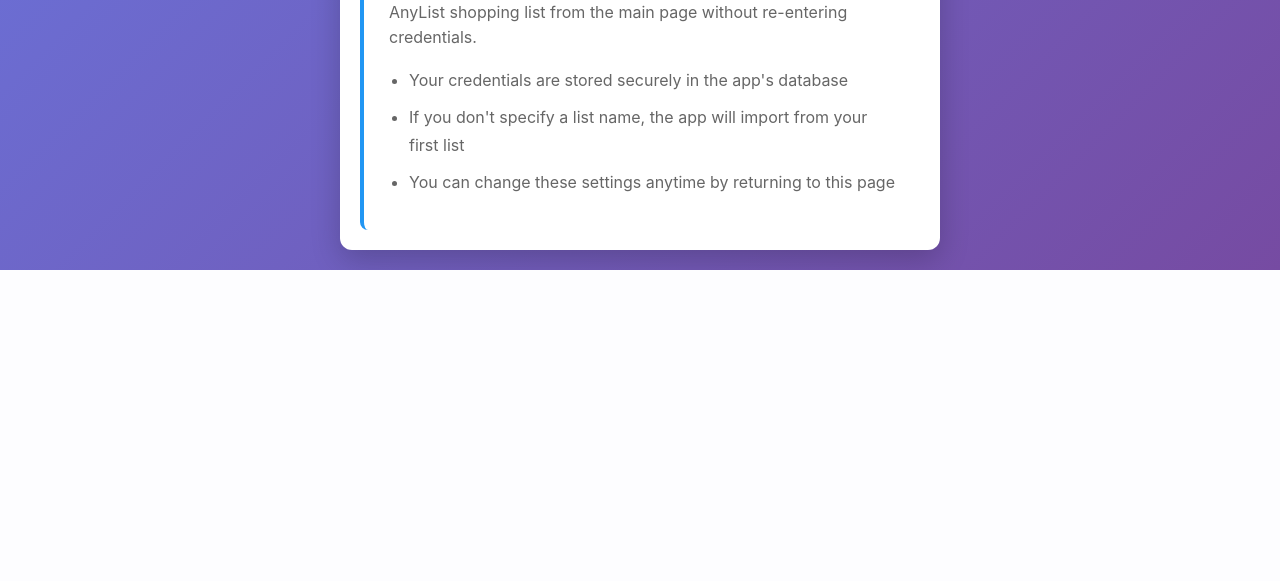
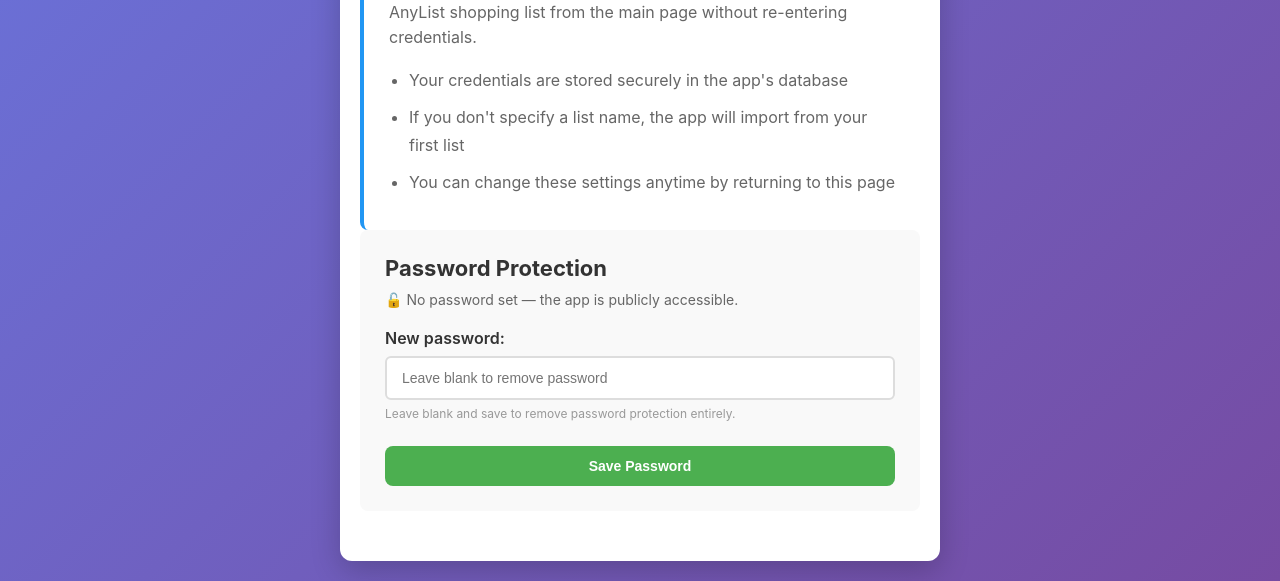
Before and after one commit to masweetman/anylist-to-brkbowl, a Flask app: page /settings in a window 1280 px wide. Shown: the part 782-1363 px from the top of the page. Before the commit the page ends 1052 px from the top, so only its background shows below. Run offline with Flask 3, Linux system fonts and the light colour scheme; data comes from the database, SQL or seed files in the repository.

Commit message:
added password protection

```diff
--- a/app.py
+++ b/app.py
@@ -1,8 +1,11 @@
 import csv
+import hmac
+import os
 import time
 import threading
 from io import StringIO, BytesIO
-from flask import Flask, render_template, request, jsonify, send_file
+from flask import Flask, render_template, request, jsonify, send_file, session, redirect, url_for
+from werkzeug.security import generate_password_hash, check_password_hash
 from database import db, ShoppingItem, Settings
 from dotenv import load_dotenv
 
@@ -18,6 +21,39 @@ _sessions_lock = threading.Lock()
 app = Flask(__name__)
 app.config['SQLALCHEMY_DATABASE_URI'] = 'sqlite:///shopping_list.db'
 app.config['SQLALCHEMY_TRACK_MODIFICATIONS'] = False
+app.secret_key = os.environ.get('SECRET_KEY', 'dev-secret-change-me')
+
+
+@app.before_request
+def require_login():
+    if request.endpoint in ('login', 'logout', 'static'):
+        return
+    settings = Settings.query.first()
+    if not (settings and settings.app_password):
+        return  # no password set — allow all access
+    if not session.get('authenticated'):
+        if request.path.startswith('/api/'):
+            return jsonify({'error': 'Authentication required'}), 401
+        return redirect(url_for('login'))
+
+
+@app.route('/login', methods=['GET', 'POST'])
+def login():
+    error = None
+    if request.method == 'POST':
+        password = request.form.get('password', '')
+        settings = Settings.query.first()
+        if settings and settings.app_password and check_password_hash(settings.app_password, password):
+            session['authenticated'] = True
+            return redirect(url_for('index'))
+        error = 'Incorrect password.'
+    return render_template('login.html', error=error)
+
+
+@app.route('/logout')
+def logout():
+    session.clear()
+    return redirect(url_for('login'))
 
 # Initialize database
 db.init_app(app)
@@ -41,11 +77,19 @@ with app.app_context():
             conn.commit()
         print("✅ Added anylist_list_id column to shopping_items table")
 
+    settings_columns = [col['name'] for col in inspector.get_columns('settings')]
+    if 'app_password' not in settings_columns:
+        with db.engine.connect() as conn:
+            conn.execute(db.text('ALTER TABLE settings ADD COLUMN app_password VARCHAR(255)'))
+            conn.commit()
+
 
 @app.route('/')
 def index():
     """Render the main shopping list page"""
-    return render_template('index.html')
+    settings = Settings.query.first()
+    has_password = bool(settings and settings.app_password)
+    return render_template('index.html', has_password=has_password)
 
 
 @app.route('/settings')
@@ -416,6 +460,27 @@ def save_settings():
     return jsonify(settings.to_dict())
 
 
+@app.route('/api/settings/password', methods=['POST'])
+def set_app_password():
+    """Set or clear the app login password"""
+    data = request.json
+    new_password = data.get('password', '').strip()
+
+    settings = Settings.query.first()
+    if not settings:
+        settings = Settings()
+        db.session.add(settings)
+
+    settings.app_password = generate_password_hash(new_password) if new_password else None
+    db.session.commit()
+
+    # If password was cleared, drop the current session so the page stays accessible
+    if not new_password:
+        session.clear()
+
+    return jsonify({'success': True, 'has_password': bool(new_password)})
+
+
 @app.route('/api/add-to-cart', methods=['POST'])
 def add_to_cart():
     """Start interactive add-to-cart session and open in new tab"""
--- a/database.py
+++ b/database.py
@@ -38,6 +38,7 @@ class Settings(db.Model):
     anylist_email = db.Column(db.String(255), nullable=True)
     anylist_password = db.Column(db.String(255), nullable=True)
     anylist_list_name = db.Column(db.String(255), nullable=True)
+    app_password = db.Column(db.String(255), nullable=True)
     updated_at = db.Column(db.DateTime, default=datetime.utcnow, onupdate=datetime.utcnow)
 
     def to_dict(self):
@@ -47,5 +48,6 @@ class Settings(db.Model):
             'anylist_email': self.anylist_email,
             'anylist_password': self.anylist_password,
             'anylist_list_name': self.anylist_list_name,
+            'has_password': bool(self.app_password),
             'updated_at': self.updated_at.isoformat()
         }
--- a/static/settings.js
+++ b/static/settings.js
@@ -4,6 +4,9 @@ const settingsMessage = document.getElementById('settingsMessage');
 const emailInput = document.getElementById('email');
 const passwordInput = document.getElementById('password');
 const listNameInput = document.getElementById('listName');
+const passwordForm = document.getElementById('passwordForm');
+const passwordMessage = document.getElementById('passwordMessage');
+const passwordStatus = document.getElementById('passwordStatus');
 
 // Initialize
 document.addEventListener('DOMContentLoaded', () => {
@@ -14,6 +17,7 @@ document.addEventListener('DOMContentLoaded', () => {
 // Attach event listeners
 function attachEventListeners() {
     settingsForm.addEventListener('submit', handleSaveSettings);
+    passwordForm.addEventListener('submit', handleSetPassword);
 }
 
 // Load settings from server
@@ -31,6 +35,9 @@ async function loadSettings() {
         if (settings.anylist_list_name) {
             listNameInput.value = settings.anylist_list_name;
         }
+        passwordStatus.textContent = settings.has_password
+            ? '🔒 Password protection is enabled.'
+            : '🔓 No password set — the app is publicly accessible.';
     } catch (error) {
         console.error('Error loading settings:', error);
     }
@@ -80,3 +87,33 @@ function showMessage(type, text, targetElement = settingsMessage) {
     targetElement.className = `message ${type}`;
     targetElement.textContent = text;
 }
+
+// Handle set/change/remove app password
+async function handleSetPassword(e) {
+    e.preventDefault();
+    const newPassword = document.getElementById('appPassword').value;
+
+    try {
+        const response = await fetch('/api/settings/password', {
+            method: 'POST',
+            headers: { 'Content-Type': 'application/json' },
+            body: JSON.stringify({ password: newPassword }),
+        });
+
+        const data = await response.json();
+        if (response.ok) {
+            const msg = data.has_password ? 'Password set successfully.' : 'Password removed. App is now publicly accessible.';
+            showMessage('success', msg, passwordMessage);
+            passwordStatus.textContent = data.has_password
+                ? '🔒 Password protection is enabled.'
+                : '🔓 No password set — the app is publicly accessible.';
+            document.getElementById('appPassword').value = '';
+            setTimeout(() => { passwordMessage.innerHTML = ''; }, 3000);
+        } else {
+            showMessage('error', data.error || 'Failed to update password', passwordMessage);
+        }
+    } catch (error) {
+        console.error('Error setting password:', error);
+        showMessage('error', 'Error updating password', passwordMessage);
+    }
+}
--- a/templates/index.html
+++ b/templates/index.html
@@ -16,6 +16,7 @@
                 <button class="btn-secondary" id="importCsvBtn">Import from CSV</button>
                 <button class="btn-success" id="addToCartBtn">Add all to cart</button>
                 <a href="/settings" class="btn-secondary">Settings</a>
+                {% if has_password %}<a href="/logout" class="btn-secondary">Log out</a>{% endif %}
             </div>
         </header>
 
--- a/templates/settings.html
+++ b/templates/settings.html
@@ -73,6 +73,30 @@
                 </ul>
             </div>
 
+            <div class="settings-section">
+                <h2>Password Protection</h2>
+                <p class="section-description" id="passwordStatus"></p>
+
+                <form id="passwordForm">
+                    <div class="form-group">
+                        <label for="appPassword">New password:</label>
+                        <input
+                            type="password"
+                            id="appPassword"
+                            name="appPassword"
+                            placeholder="Leave blank to remove password"
+                            autocomplete="new-password"
+                        >
+                        <small>Leave blank and save to remove password protection entirely.</small>
+                    </div>
+                    <div class="form-actions">
+                        <button type="submit" class="btn-primary">Save Password</button>
+                    </div>
+                </form>
+
+                <div id="passwordMessage" class="message"></div>
+            </div>
+
 
         </main>
     </div>
```
Also changed, not shown: templates/login.html (added, +75 -0 lines).
